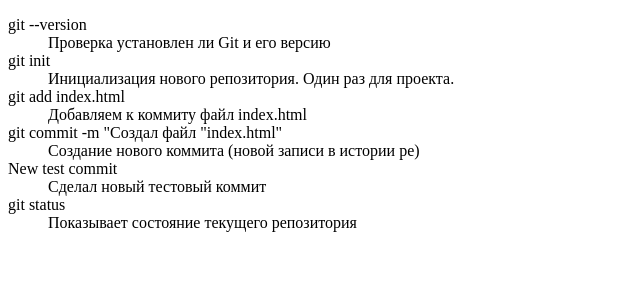
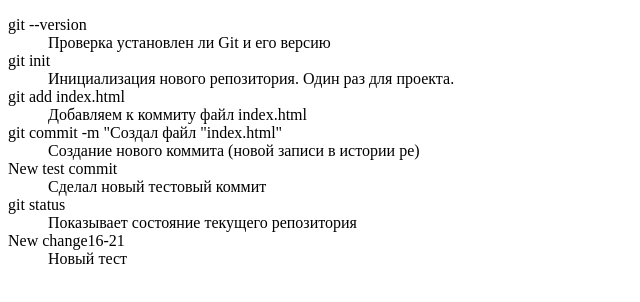
Before and after one commit to maystrov/Lesson-4, a plain HTML site: page index.html in a window 1280 px wide. Shown: the whole page, without its empty margins (0-640 px from the left). Drawn offline with Linux system fonts and the light colour scheme.

```diff
--- a/index.html
+++ b/index.html
@@ -32,6 +32,10 @@
         <dd>
             Показывает состояние текущего репозитория
         </dd>
+        <dt>New change16-21</dt>
+        <dd>
+            Новый тест
+        </dd>
     </dl>
 </body>
 </html>
```
Also changed, not shown: pages/page-2.html (added, +12 -0 lines).
